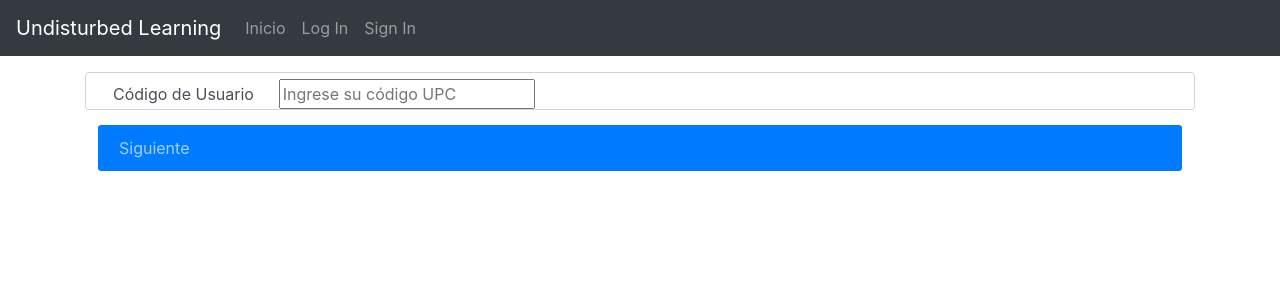
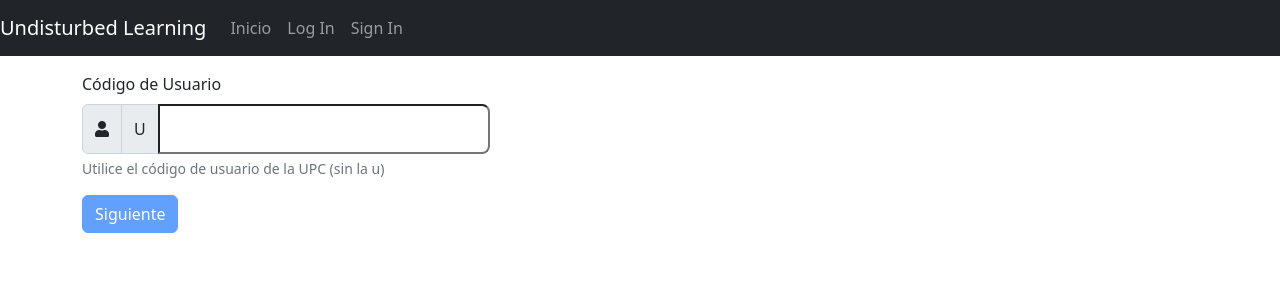
Before and after one commit to O-A-S-I-S/Undisturbed_Learning-Frontend, an Angular app: page /sign-in in a window 1280 px wide. Shown: the top 300 px of the page. Built offline with nearby package versions, Linux system fonts and the light colour scheme; a web font is replaced by a local one.

Commit message:
improved student access and added toastr elements

```diff
--- a/angular.json
+++ b/angular.json
@@ -27,6 +27,7 @@
               "src/assets"
             ],
             "styles": [
+              "node_modules/ngx-toastr/toastr.css",
               "src/styles.css"
             ],
             "scripts": []
--- a/package.json
+++ b/package.json
@@ -18,12 +18,13 @@
     "@angular/platform-browser": "~14.0.2",
     "@angular/platform-browser-dynamic": "~14.0.2",
     "@angular/router": "~14.0.2",
+    "ngx-toastr": "^15.0.0",
     "rxjs": "~7.5.0",
     "tslib": "^2.3.0",
     "zone.js": "~0.11.4"
   },
   "devDependencies": {
-    "@angular-devkit/build-angular": "~13.3.5",
+    "@angular-devkit/build-angular": "~14.0.2",
     "@angular/cli": "^14.0.2",
     "@angular/compiler-cli": "~14.0.2",
     "@types/jasmine": "~3.10.0",
--- a/src/app/components/appointment-list/appointment-list.component.ts
+++ b/src/app/components/appointment-list/appointment-list.component.ts
@@ -1,4 +1,8 @@
+import { Appointment } from './../../models/appointment.model';
 import { Component, OnInit } from '@angular/core';
+import { AppointmentService } from 'src/app/services/appointment.service';
+import { FormBuilder, FormGroup, Validators } from '@angular/forms';
+import { ToastrService } from 'ngx-toastr';
 
 @Component({
   selector: 'app-appointment-list',
@@ -6,10 +10,31 @@ import { Component, OnInit } from '@angular/core';
   styleUrls: ['./appointment-list.component.css']
 })
 export class AppointmentListComponent implements OnInit {
+  studentId?: string;
+  appointments?: Appointment[];
 
-  constructor() { }
+  form?: FormGroup;
+
+  constructor(private appointmentService: AppointmentService,
+    private fb: FormBuilder,
+    private toastr: ToastrService) {
+      this.form = this.fb.group({
+        description:['',Validators.required],
+      });
+    }
 
   ngOnInit(): void {
+    this.studentId = '1';
+    this.onDataTable(this.studentId);
+  }
+
+  onDataTable(studentId: string): void {
+    this.appointmentService.getByStudentId(studentId).subscribe({
+      next: (data) => {
+        this.appointments = data;
+      },
+      error: (err) => console.log(err),
+    });
   }
 
 }
--- a/src/app/components/log-in/log-in.component.html
+++ b/src/app/components/log-in/log-in.component.html
@@ -1,17 +1,31 @@
-<div class="form-group">
-    <form class="form-control" *ngIf="!this.validUsername" #logInForm="ngForm" >
-        <label class="col-sm-2 control-label" for="username">Código de Usuario</label>
-        <input type="text" minlength="9" maxlength="9" size="20" class="form-group" placeholder="Ingrese su código UPC" id="username" name="username" id="ngModel" [(ngModel)]="credentials.Username" #username="ngModel" required/>
-        <div class="btn-primary btn-sm btn-default" (click)="getUsername()">
-            <button class="btn btn-primary" type="submit" [disabled]="!logInForm.form.valid">Siguiente</button>
+<form [formGroup]="form"  *ngIf="!this.validUsername">
+  <div class="mb-3">
+    <label for="username" class="form-label">Código de Usuario</label>
+    <div class="input-group">
+      <span class="input-group-text" required>
+        <i
+          class="fas fa-user"
+          [class.green-icon]="this.form.get('username')?.valid"
+          [class.red-icon]="
+            this.form.get('username')?.invalid &&
+            this.form.get('username')?.touched
+          "
+        ></i>
+      </span>
+      <span class="input-group-text" id="basic-addon1">U</span>
+      <input formControlName="username" type="text" class="form-control-lg" minlength="9" maxlength="9" id="username" aria-describedby="usernameHelp" >
     </div>
+    <div id="usernameHelp" class="form-text">Utilice el código de usuario de la UPC (sin la u)</div>
+  </div>
+  <button [disabled]="this.form.get('username')?.invalid" type="submit" class="btn btn-primary" (click)="getUsername(this.form.get('username')?.value)">Siguiente</button>
 </form>
-    <form class="form-group" *ngIf="this.validUsername && !this.loggedIn" #logInForm2="ngForm">
-        <label class="control-label" for="password">Contraseña</label>
-        <input type="password" class="form-control" minlength="8" maxlength="25" size="20" placeholder="Ingrese su contraseña" id="password" name="password" [(ngModel)]="credentials.Password" #password="ngModel" required>
-        <div class="btn-primary btn-sm btn-default">
-            <button class="btn btn-primary" type="submit" [disabled]="!logInForm2.form.valid" (click)="logIn()">Iniciar sesión</button>
+<form [formGroup]="form"  *ngIf="this.validUsername && !this.loggedIn">
+  <div class="mb-3">
+    <label for="password" class="form-label">Contraseña</label>
+    <input formControlName="password" type="password" class="form-control-lg" minlength="8" maxlength="25" id="password" aria-describedby="passwordHelp" required>
+    <div id="passwordHelp" class="form-text">La contraseña debe contener entre 8 y 25 caracteres, teniendo mínimo una mayúscula, un número y un símbolo</div>
   </div>
+  <button [disabled]="this.form.get('password')?.invalid" type="submit" class="btn btn-primary" (click)="logIn()">Iniciar sesión</button>
 </form>
 <div *ngIf="loggedIn">
     <h3>¡Inicio de sesión exitoso!</h3>
@@ -19,4 +33,3 @@
         Ir a Home
     </button>
 </div>
-</div>
--- a/src/app/components/log-in/log-in.component.ts
+++ b/src/app/components/log-in/log-in.component.ts
@@ -1,6 +1,7 @@
 import { Component, OnInit } from '@angular/core';
+import { FormBuilder, FormGroup, Validators } from '@angular/forms';
+import { ToastrService } from 'ngx-toastr';
 import { LogInResponse } from 'src/app/models/log-in-response.model';
-import { LogIn } from 'src/app/models/log-in.model';
 import { StudentService } from 'src/app/services/student.service';
 
 @Component({
@@ -9,49 +10,58 @@ import { StudentService } from 'src/app/services/student.service';
   styleUrls: ['./log-in.component.css']
 })
 export class LogInComponent implements OnInit {
-  credentials: LogIn = {
-    Username: '',
-    Password: '',
-  };
   student = new LogInResponse();
   loggedIn: boolean = false;
   validUsername: boolean = false;
 
-  constructor(private studentService: StudentService) { }
+  form: FormGroup;
+
+  constructor(private studentService: StudentService,
+              private fb: FormBuilder,
+              private toastr: ToastrService) {
+    this.form = this.fb.group({
+      username: ['', Validators.required],
+      password: ['', Validators.required],
+    });
+  }
 
   ngOnInit(): void {
   }
 
-  getUsername(): void {
-    // const Username = this.credentials.Username;
-    this.studentService.getByUsername(this.credentials.Username).subscribe({
+  getUsername(username: string): void {
+    this.studentService.getByUsername(username).subscribe({
       next: (data) => {
+        this.toastr.success('El usuario es correcto', 'Usuario validado');
         this.validUsername = true;
       },
-      error: (err) => console.log(err),
+      error: (err) => {
+        console.log(err);
+        this.toastr.error('El usuario es incorrecto', 'Error');
+      },
     });
   }
 
   logIn(): void {
     const data = {
-      Username: this.credentials.Username,
-      Password: this.credentials.Password,
+      Username: this.form.get('username')?.value,
+      Password: this.form.get('password')?.value,
     };
     this.studentService.logIn(data).subscribe({
       next: (data) => {
+        this.toastr.success('Las credenciales son correctas', 'Sesión comenzada');
         this.student = data;
         this.loggedIn = true;
       },
-      error: (error) => console.error(error),
+      error: (err) => {
+        console.log(err);
+        this.toastr.error('La contraseña es incorrecta', 'Error');
+      },
     });
   }
 
   newLogIn(): void {
       this.student = new LogInResponse();
-      this.credentials = {
-        Username: '',
-        Password: '',
-      };
+      this.form.reset();
       this.loggedIn = false;
       this.validUsername = false;
   }
--- a/src/app/components/sign-in/sign-in.component.html
+++ b/src/app/components/sign-in/sign-in.component.html
@@ -1,19 +1,40 @@
-<div class="form-group">
-    <form class="form-control" *ngIf="!this.validUsername" #signInForm="ngForm" >
-        <label class="col-sm-2 control-label" for="username">Código de Usuario</label>
-        <input type="text" minlength="9" maxlength="9" size="20" class="form-group" placeholder="Ingrese su código UPC" id="username" name="username" id="ngModel" [(ngModel)]="credentials.Username" #username="ngModel" required/>
-        <div class="btn-primary btn-sm btn-default" (click)="getUsername()">
-            <button class="btn btn-primary" type="submit" [disabled]="!signInForm.form.valid">Siguiente</button>
+<form [formGroup]="form"  *ngIf="!this.validUsername">
+    <div class="mb-3">
+      <label for="username" class="form-label">Código de Usuario</label>
+      <div class="input-group">
+        <span class="input-group-text" required>
+          <i
+            class="fas fa-user"
+            [class.green-icon]="this.form.get('username')?.valid"
+            [class.red-icon]="
+              this.form.get('username')?.invalid &&
+              this.form.get('username')?.touched
+            "
+          ></i>
+        </span>
+        <span class="input-group-text" id="basic-addon1">U</span>
+        <input formControlName="username" type="text" class="form-control-lg" minlength="9" maxlength="9" id="username" aria-describedby="usernameHelp" >
       </div>
+      <div id="usernameHelp" class="form-text">Utilice el código de usuario de la UPC (sin la u)</div>
+    </div>
+    <button [disabled]="this.form.get('username')?.invalid" type="submit" class="btn btn-primary" (click)="getUsername(this.form.get('username')?.value)">Siguiente</button>
   </form>
-    <form class="form-group" *ngIf="this.validUsername && !this.signedIn" #signInForm2="ngForm">
-        <label class="control-label" for="password">Contraseña</label>
-        <input type="password" class="form-control" minlength="8" maxlength="25" size="20" placeholder="Ingrese su contraseña" id="password" name="password" [(ngModel)]="credentials.Password" #password="ngModel" required>
-        <label class="control-label" for="confirmation">Confirmar contraseña</label>
-        <input type="password" class="form-control" minlength="8" maxlength="25" size="20" placeholder="Reingrese su contraseña" id="confirmation" name="confirmation" [(ngModel)]="credentials.ConfirmPassword" #confirmation="ngModel" required>
-        <div class="btn-primary btn-sm btn-default">
-            <button class="btn btn-primary" type="submit" [disabled]="!signInForm2.form.valid" (click)="signIn()">Registrar</button>
+  <form [formGroup]="form"  *ngIf="this.validUsername && !this.signedIn">
+    <div class="mb-3">
+      <label for="password" class="form-label">Contraseña</label>
+      <input formControlName="password" type="password" class="form-control-lg" minlength="8" maxlength="25" id="password" aria-describedby="passwordHelp" required>
+      <div id="passwordHelp" class="form-text">La contraseña debe contener entre 8 y 25 caracteres, teniendo mínimo una mayúscula, un número y un símbolo</div>
     </div>
+    <div class="mb-3">
+        <label for="confirmation" class="form-label">Contraseña</label>
+        <input formControlName="confirmPassword" type="password" class="form-control-lg" minlength="8" maxlength="25" id="confirmation" aria-describedby="confirmationHelp" required>
+        <div id="confirmationHelp" class="form-text">Debe reingresar la misma contraseña para confirmarla.</div>
+      </div>
+    <div class="mb-3 form-check">
+      <input formControlName="termsAccepted" type="checkbox" class="form-check-input" id="accept" required>
+      <label class="form-check-label" for="accept">Acepto los términos y condiciones</label>
+    </div>
+    <button [disabled]="this.form.get('password')?.invalid || this.form.get('confirmPassword')?.invalid || this.form.get('termsAccepted')?.invalid" type="submit" class="btn btn-primary" (click)="signIn()">Iniciar sesión</button>
   </form>
   <div *ngIf="signedIn">
       <h3>¡Registro exitoso!</h3>
@@ -21,4 +42,3 @@
           Ir a Home
       </button>
   </div>
-</div>
--- a/src/app/components/sign-in/sign-in.component.ts
+++ b/src/app/components/sign-in/sign-in.component.ts
@@ -2,6 +2,8 @@ import { LogInResponse } from './../../models/log-in-response.model';
 import { Component, OnInit } from '@angular/core';
 import { SignIn } from 'src/app/models/sign-in.model';
 import { StudentService } from 'src/app/services/student.service';
+import { FormBuilder, FormGroup, Validators } from '@angular/forms';
+import { ToastrService } from 'ngx-toastr';
 
 @Component({
   selector: 'app-sign-in',
@@ -9,52 +11,73 @@ import { StudentService } from 'src/app/services/student.service';
   styleUrls: ['./sign-in.component.css']
 })
 export class SignInComponent implements OnInit {
-  credentials: SignIn = {
-    Username: '',
-    Password: '',
-    ConfirmPassword: '',
-  };
   student: LogInResponse = new LogInResponse();
   validUsername: boolean = false;
   signedIn: boolean = false;
 
-  constructor(private studentService: StudentService) { }
+  form: FormGroup;
+
+  constructor(private studentService: StudentService,
+              private fb: FormBuilder,
+              private toastr: ToastrService) {
+    this.form = this.fb.group({
+      username: ['', Validators.required],
+      password: ['', Validators.required],
+      confirmPassword: ['', Validators.required],
+      termsAccepted: ['', Validators.required],
+    });
+  }
 
   ngOnInit(): void {
   }
 
-  getUsername(): void {
+  getUsername(username: string): void {
     // const Username = this.credentials.Username;
-    this.studentService.getByUsername(this.credentials.Username).subscribe({
+    this.studentService.getByUsername(username).subscribe({
       next: (data) => {
-        this.validUsername = true;
-      },
-      error: (err) => console.log(err),
+          this.toastr.success('El usuario es correcto', 'Usuario validado');
+          this.validUsername = true;
+        },
+        error: (err) => {
+          console.log(err);
+          this.toastr.error('El usuario es incorrecto', 'Error');
+        },
     });
   }
 
   signIn(): void {
     const data = {
-      Username: this.credentials.Username,
-      Password: this.credentials.Password,
-      ConfirmPassword: this.credentials.ConfirmPassword,
+      Username: this.form.get('username')?.value,
+      Password: this.form.get('password')?.value,
+      ConfirmPassword: this.form.get('confirmPassword')?.value,
     };
+
+    if (data.Password != data.ConfirmPassword) {
+      this.toastr.error('Las contraseñas no coinciden', 'Registro fallido');
+      return;
+    }
+
+    let validator = /^(?=.*[0-9])(?=.*[!@#$%^&*])[a-zA-Z0-9!@#$%^&*]{7,15}$/;
+    if (!data.Password.match(validator)){
+      this.toastr.error('La contraseña no es lo suficientemente segura', 'Registro fallido');
+      return;
+    }
 
     this.studentService.signIn(data).subscribe({
       next: (data) => {
+        this.toastr.success('¡Éxito! Las contraseñas coinciden y son seguras', 'Registro exitoso');
         this.signedIn = true;
         this.student = data;
       },
-      error: (err) => console.log(err),
+      error: (err) => {
+        console.log(err);
+        this.toastr.error('Contraseña no cumple con los requisitos', 'Registro fallido');
+      },
     });
   }
 
   newSignIn(): void {
-    this.credentials = {
-      Username: '',
-      Password: '',
-      ConfirmPassword: '',
-    };
+    this.form.reset();
     this.student = new LogInResponse();
     this.validUsername = false;
     this.signedIn = false;
--- a/src/index.html
+++ b/src/index.html
@@ -8,13 +8,10 @@
     <link rel="icon" type="image/x-icon" href="favicon.ico" />
 
     <link
-      rel="stylesheet"
-      href="https://cdn.jsdelivr.net/npm/bootstrap@4.6.1/dist/css/bootstrap.min.css"
-    />
-    <link
       href="https://fonts.googleapis.com/css2?family=Potta+One&display=swap"
       rel="stylesheet"
     />
+    <link href="https://cdn.jsdelivr.net/npm/bootstrap@5.2.0-beta1/dist/css/bootstrap.min.css" rel="stylesheet" integrity="sha384-0evHe/X+R7YkIZDRvuzKMRqM+OrBnVFBL6DOitfPri4tjfHxaWutUpFmBp4vmVor" crossorigin="anonymous"/>
     <link
       rel="stylesheet"
       href="https://cdnjs.cloudflare.com/ajax/libs/font-awesome/5.15.2/css/all.min.css"
```
Also changed, not shown: src/app/app.module.ts (+7 -7 lines), 1 other file (tests, documents, lock files or other folders). Lines whose indentation alone changed are shown as unchanged.
